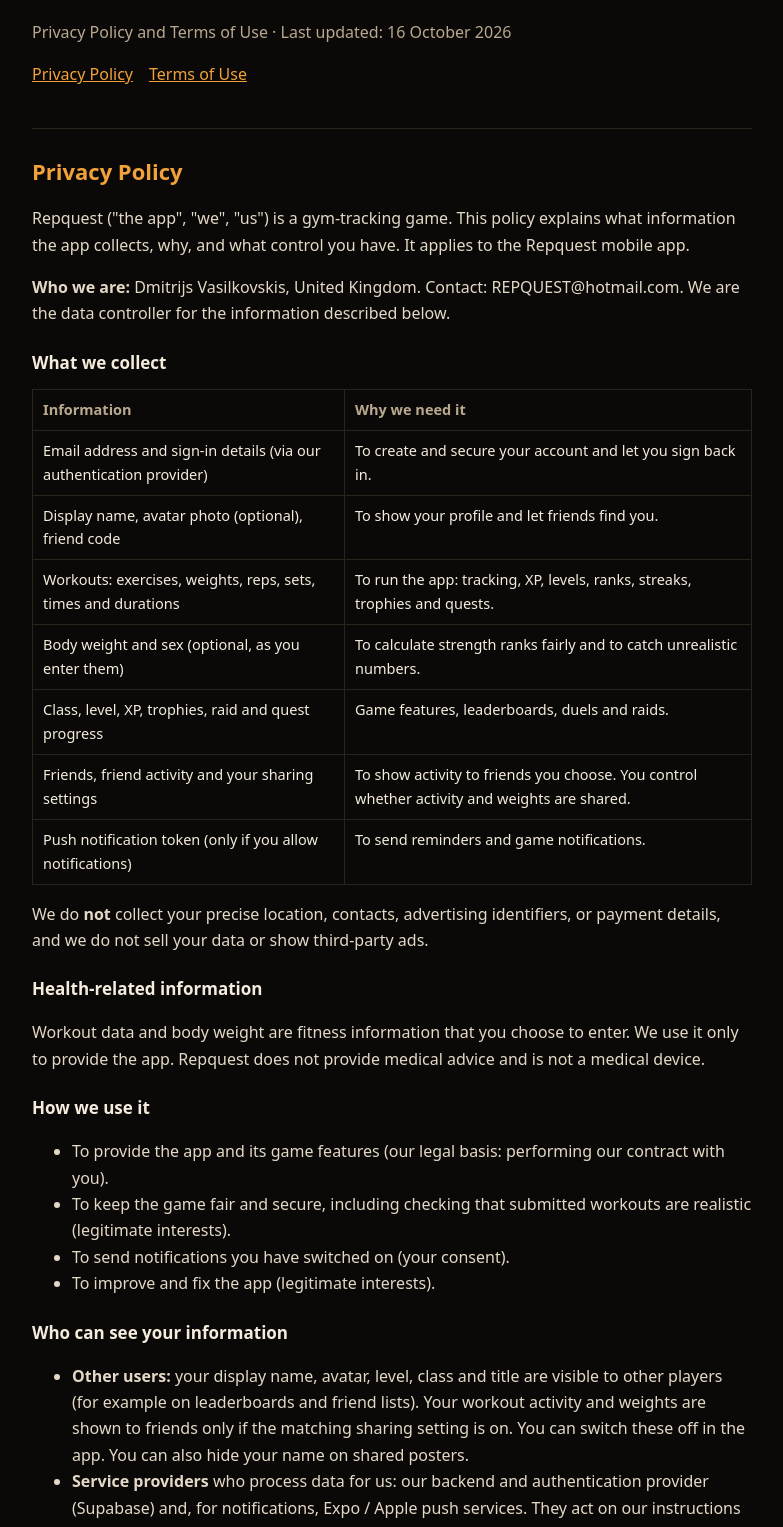
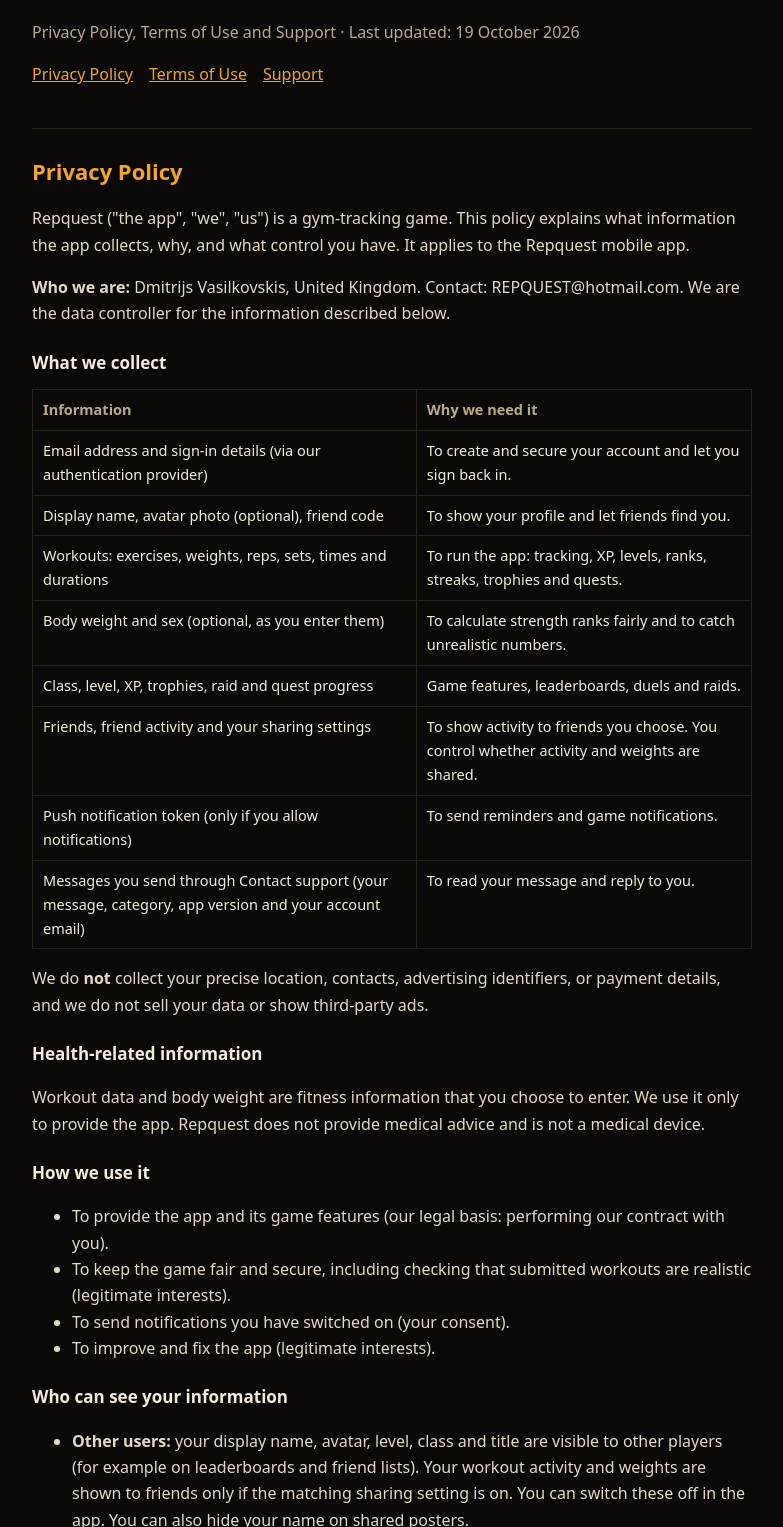
Before and after one commit to P0WERH0USE/repquest-legal, a plain HTML site: page index.html in a window 1280 px wide. Shown: the part 93-1620 px from the top of the page, without its empty margins (248-1031 px from the left). Drawn offline with Linux system fonts and the light colour scheme.

Commit message:
Revise title and add support section to privacy policy
Updated the title and added support information to the privacy policy.

```diff
--- a/index.html
+++ b/index.html
@@ -3,7 +3,7 @@
 <head>
 <meta charset="utf-8">
 <meta name="viewport" content="width=device-width, initial-scale=1">
-<title>Repquest – Privacy Policy and Terms</title>
+<title>Repquest – Privacy Policy, Terms and Support</title>
 <style>
 :root{--bg:#0b0908;--fg:#f5ecdd;--mut:#b9a98f;--amb:#f2a23a;--line:#2b241b}
 body{margin:0;background:var(--bg);color:var(--fg);font:16px/1.65 system-ui,-apple-system,Segoe UI,Roboto,sans-serif}
@@ -23,8 +23,8 @@
 <body>
 <main>
 <h1>Repquest</h1>
-<p class="mut">Privacy Policy and Terms of Use · Last updated: 16 October 2026</p>
-<nav><a href="#privacy">Privacy Policy</a><a href="#terms">Terms of Use</a></nav>
+<p class="mut">Privacy Policy, Terms of Use and Support · Last updated: 19 October 2026</p>
+<nav><a href="#privacy">Privacy Policy</a><a href="#terms">Terms of Use</a><a href="#support">Support</a></nav>
 
 <h2 id="privacy">Privacy Policy</h2>
 <p>Repquest ("the app", "we", "us") is a gym-tracking game. This policy explains what information the app collects, why, and what control you have. It applies to the Repquest mobile app.</p>
@@ -40,6 +40,7 @@
 <tr><td>Class, level, XP, trophies, raid and quest progress</td><td>Game features, leaderboards, duels and raids.</td></tr>
 <tr><td>Friends, friend activity and your sharing settings</td><td>To show activity to friends you choose. You control whether activity and weights are shared.</td></tr>
 <tr><td>Push notification token (only if you allow notifications)</td><td>To send reminders and game notifications.</td></tr>
+<tr><td>Messages you send through Contact support (your message, category, app version and your account email)</td><td>To read your message and reply to you.</td></tr>
 </table>
 <p>We do <strong>not</strong> collect your precise location, contacts, advertising identifiers, or payment details, and we do not sell your data or show third-party ads.</p>
 
@@ -57,7 +58,7 @@
 <h3>Who can see your information</h3>
 <ul>
 <li><strong>Other users:</strong> your display name, avatar, level, class and title are visible to other players (for example on leaderboards and friend lists). Your workout activity and weights are shown to friends only if the matching sharing setting is on. You can switch these off in the app. You can also hide your name on shared posters.</li>
-<li><strong>Service providers</strong> who process data for us: our backend and authentication provider (Supabase) and, for notifications, Expo / Apple push services. They act on our instructions and do not use your data for their own purposes.</li>
+<li><strong>Service providers</strong> who process data for us: our backend and authentication provider (Supabase) for notifications, Expo / Apple push services, and for delivering support messages to us by email, Resend. They act on our instructions and do not use your data for their own purposes.</li>
 <li><strong>Legal:</strong> we may disclose information if required by law.</li>
 </ul>
 <p>When you share a poster using the share button, you choose where it goes; that content is then governed by the app you share it to.</p>
@@ -104,6 +105,14 @@
 
 <h3>Contact</h3>
 <p>REPQUEST@hotmail.com</p>
+
+<h2 id="support">Support</h2>
+<p>Need help, found a bug or want to send feedback? Open Repquest, go to <strong>Settings</strong>, then <strong>Contact support</strong>, and send us a message. We reply by email, usually within 2 working days.</p>
+<p>You can also email us at <a href="mailto:REPQUEST@hotmail.com">REPQUEST@hotmail.com</a>.</p>
+<h3>Deleting your account</h3>
+<p>Open the app, go to <strong>Settings</strong>, tap <strong>Delete account</strong> and confirm. Your account and data are removed.</p>
+<h3>Reporting a player</h3>
+<p>If another player is breaking the rules, use the report option in the app, or email us with their name and what happened.</p>
 </main>
 </body>
 </html>
```
